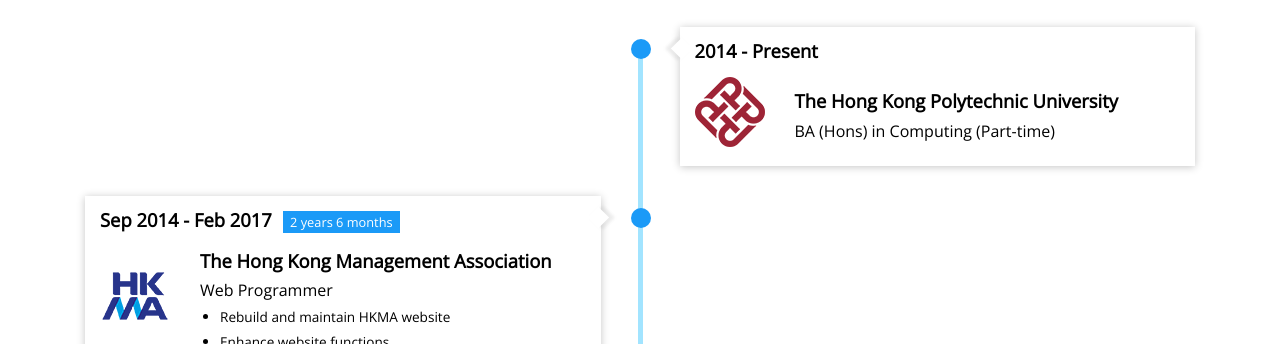
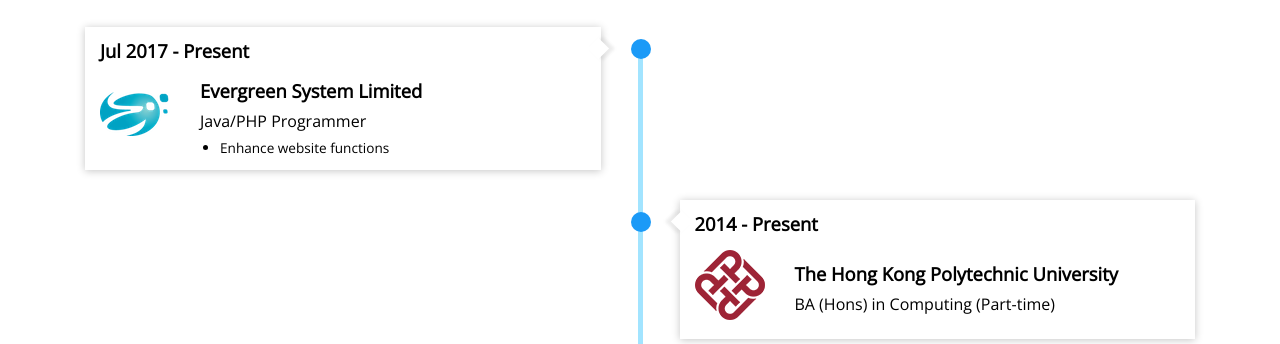
Before and after one commit to mollykannn/portfolio, a website: page index.html in a window 1280 px wide. Shown: the part 608-952 px from the top of the page. Drawn offline with nearby package versions, Linux system fonts and the light colour scheme; a script that the page names is missing.

Commit message:
Upload new information

```diff
--- a/index.html
+++ b/index.html
@@ -88,6 +88,29 @@
     <div class="container">
       <h3>Education & Work Experience</h3>
       <div class="row">
+        <div class="col wow fadeIn" data-wow-duration="1.5s">
+          <div class="education__content left">
+            <strong>Jul 2017 - Present</strong>
+            <div class="hidden-lg-up"></div>
+            <div class="row align-items-center">
+              <div class="col-lg-auto col-md-12">
+                <a href="https://evergreensystemltd.com/"><img src="images/work-evergreen.png" alt=""></a>
+              </div>
+              <div class="col">
+                <strong>Evergreen System Limited </strong> <br> Java/PHP Programmer <br>
+                <ul>
+                  <li>Enhance website functions</li>
+                </ul>
+              </div>
+            </div>
+          </div>
+        </div>
+        <div class="col-1 col-sm-1 col-md-auto education--orderfirst">
+          <div class="education__timeline"></div>
+        </div>
+        <div class="col hidden-sm-down"></div>
+      </div>
+      <div class="row">
         <div class="col hidden-sm-down"></div>
         <div class="col-1 col-sm-1 col-md-auto education--orderfirst">
           <div class="education__timeline"></div>
@@ -114,7 +137,7 @@
             <span>2 years 6 months</span>
             <div class="row align-items-center">
               <div class="col-lg-auto col-md-12">
-                <img src="images/work-hkma.png" alt="">
+                <a href="https://hkma.org.hk"><img src="images/work-hkma.png" alt=""></a>
               </div>
               <div class="col">
                 <strong>The Hong Kong Management Association </strong> <br> Web Programmer <br>
```
Also changed, not shown: images/work-evergreen.png (added), 1 other file.
